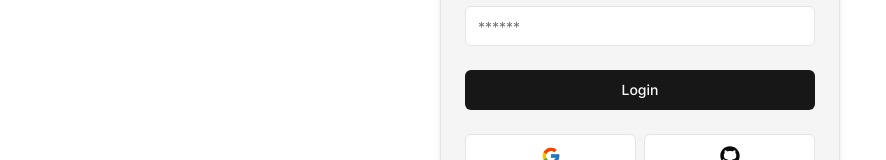
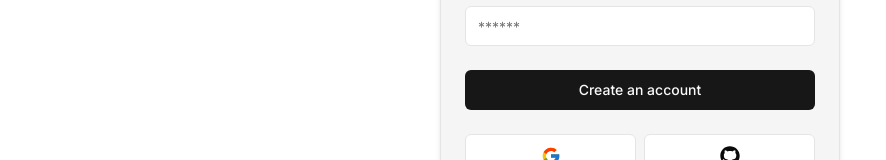
Before and after one commit to Aldiyes/uas-template, a Next.js app: page /auth/register in a window 1280 px wide. Shown: the part 427-587 px from the top of the page, without its empty margins (0-886 px from the left). Built offline with nearby package versions, Linux system fonts and the light colour scheme.

Commit message:
style(auth/register): change text on button from [login] to [Create an account]

```diff
--- a/app/auth/_components/register-form.tsx
+++ b/app/auth/_components/register-form.tsx
@@ -114,7 +114,7 @@ export const RegisterForm = () => {
           <FormError message={error} />
           <FormSuccess message={success} />
           <Button type="submit" disabled={isPending} className="w-full">
-            Login
+            Create an account
           </Button>
         </form>
       </Form>
```
